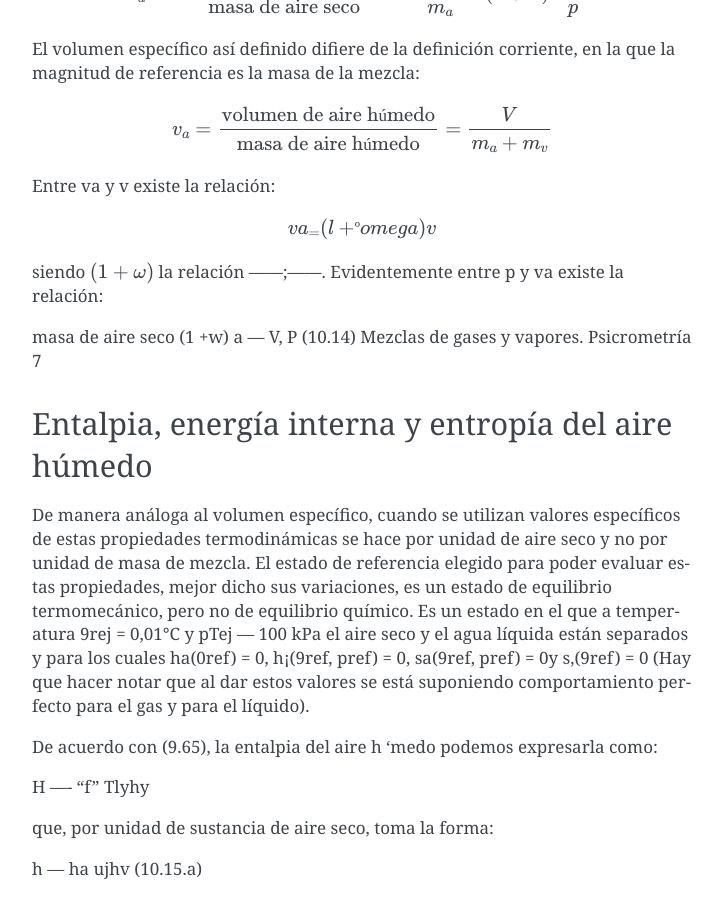
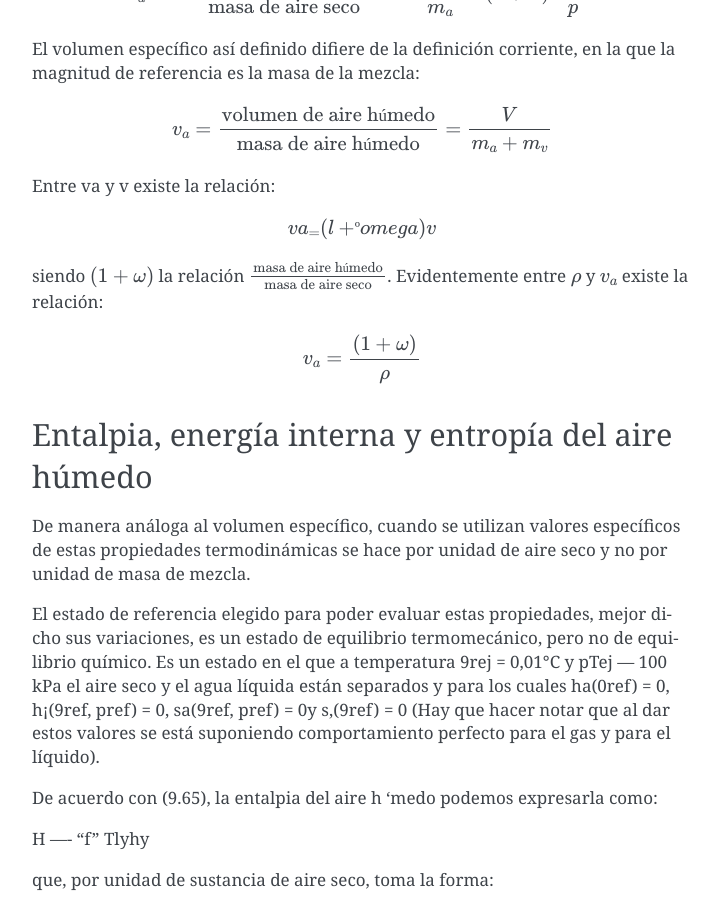
Before and after one commit to mantielero/termodinamica, a Sphinx documentation site: the page built from source/vapores_propiedades_termodinamicas.rst, in a window 1280 px wide and 900 px high, scrolled down 1055 px. Shown: the whole window, without its empty margins (388-1110 px from the left). Built offline with Sphinx 7.4.7, drawn with Linux system fonts in a browser that asks for light colours; pages that are not in the unit, such as notebooks, are missing from menus.

Commit message:
Update vapores_propiedades_termodinamicas.rst

```diff
--- a/source/vapores_propiedades_termodinamicas.rst
+++ b/source/vapores_propiedades_termodinamicas.rst
@@ -51,21 +51,18 @@ Entre va y v existe la relación:
   va_ = (l + ºomega)v
 
 
-siendo  :math:`(1 + \omega)` la relación ------;------. Evidentemente entre p y va existe la relación:
+siendo  :math:`(1 + \omega)` la relación  :math:`\frac{\text{masa de aire húmedo}}{\text{masa de aire seco}}`. Evidentemente entre :math:`\rho` y :math:`v_a` existe la relación:
 
-masa de aire seco
-(1 +w)
-a —
-V,
-P
-(10.14)
-Mezclas de gases y vapores. Psicrometría
-7
+.. math::
+
+   v_a = \frac{(1 + \omega)}{\rho}
+
 
 Entalpia, energía interna y entropía del aire húmedo
 ----------------------------------------------------
 
 De manera análoga al volumen específico, cuando se utilizan valores específicos de estas propiedades termodinámicas se hace por unidad de aire seco y no por unidad de masa de mezcla.
+
 El estado de referencia elegido para poder evaluar estas propiedades, mejor dicho sus variaciones, es un estado de equilibrio termomecánico, pero no de equilibrio químico. Es un estado en el que a temperatura 9rej = 0,01°C y pTej — 100 kPa el aire seco y el agua líquida están separados y para los cuales ha(0ref) = 0, h¡(9ref, pref) = 0, sa(9ref, pref) = 0y s,(9ref) = 0 (Hay que hacer notar que al dar estos valores se está suponiendo comportamiento perfecto para el gas y para el líquido).
 
 De acuerdo con (9.65), la entalpia del aire h 'medo podemos expresarla como:
```
